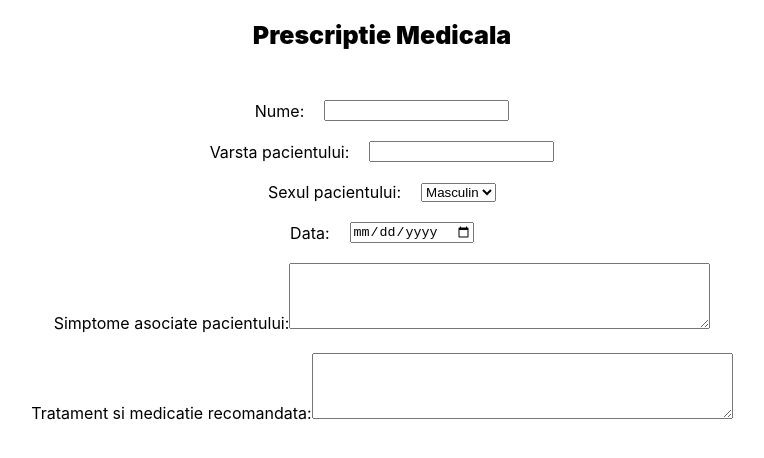
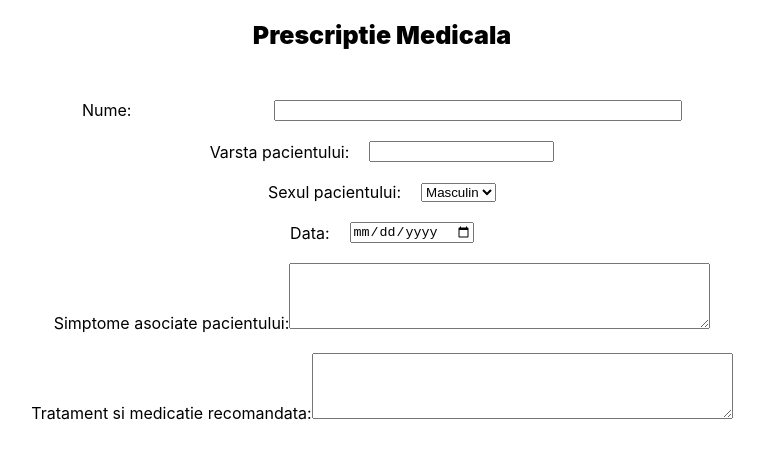
Before and after one commit to florescuv/Medical-office-management---prescription, a React (Create React App) app: page / in a window 1280 px wide. Shown: the top 458 px of the page, without its empty margins (258-1022 px from the left). Built offline with nearby package versions, Linux system fonts and the light colour scheme.

Commit message:
Stilizare camp nume

```diff
--- a/src/components/prescription.jsx
+++ b/src/components/prescription.jsx
@@ -5,8 +5,8 @@ const Prescription = ()=>{
     <div style={{display: "flex", flexDirection:"row", alignItems: "center", marginTop: "20px", marginBottom:"20px"}}>
         <div style={{display: "flex", flexDirection:"column", width:"100%", alignItems:"center"}}>
             <div style={{ fontWeight: "1000", fontSize: "25px"}}>Prescriptie Medicala</div>
-            <div style={{display: "flex", flexDirection:"row", alignItems: "center", marginTop: "50px"}}>
-                <div style={{marginRight: "20px"}}>Nume:</div><input id="nume"/>
+            <div style={{display: "flex", flexDirection:"row", justifyContent: "space-between", marginTop: "50px", width: "600px"}}>
+                <div style={{marginRight: "20px"}}>Nume:</div><input style={{width: "400px"}}id="nume"/>
             </div>
             <div style={{display: "flex", flexDirection:"row", alignItems: "center", marginTop: "20px"}}>
                 <div style={{marginRight: "20px"}}>Varsta pacientului:</div><input type="number" id="varsta"/>
```
